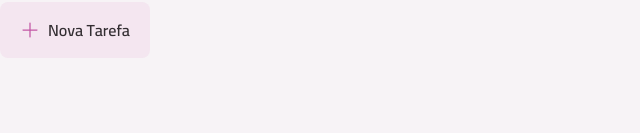
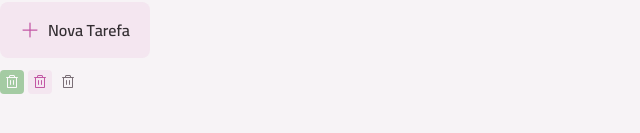
Before and after one commit to 2joliveira/todo, a React (Vite) app: page / in a window 1280 px wide. Shown: the part 207-340 px from the top of the page, without its empty margins (0-640 px from the left). Built offline with nearby package versions, Linux system fonts and the light colour scheme.

Commit message:
create button icon component

```diff
--- a/package.json
+++ b/package.json
@@ -3,6 +3,9 @@
   "private": true,
   "version": "0.0.0",
   "type": "module",
+  "engines": {
+    "node": "22.14.0"
+  },
   "scripts": {
     "dev": "vite",
     "build": "tsc -b && vite build",
--- a/src/App.tsx
+++ b/src/App.tsx
@@ -9,6 +9,7 @@
 import Icon from "./components/icon";
 import Badge from "./components/badge";
 import Button from "./components/button";
+import ButtonIcon from "./components/button-icon";
 
 export default function App() {
   return (
@@ -22,7 +23,8 @@
         <Text>Levar o dog pra passear</Text>
       </div>
 
-      <div className="flex gap-1">Add commentMore actions
+      <div className="flex gap-1">
+        Add commentMore actions
         <Icon svg={TrashIcon} className="fill-green-base" />
         <Icon svg={CheckIcon} />
         <Icon svg={PlusIcon} />
@@ -39,6 +41,12 @@
       <div>
         <Button icon={PlusIcon}>Nova Tarefa</Button>
       </div>
+
+      <div className="flex gap-1">
+        <ButtonIcon icon={TrashIcon} disabled />
+        <ButtonIcon icon={TrashIcon} variant="secondary" />
+        <ButtonIcon icon={TrashIcon} variant="tertiary" />
+      </div>
     </div>
   );
 }
--- /dev/null
+++ b/src/components/button-icon.tsx
@@ -0,0 +1,67 @@
+import { cva, type VariantProps } from "class-variance-authority";
+import Icon from "./icon";
+
+export const buttonIconVariants = cva(
+  `inline-flex items-center justify-center cursor-pointer transition group`,
+  {
+    variants: {
+      variant: {
+        primary: "bg-green-base hover:bg-green-dark",
+        secondary: "bg-gray-200 hover:bg-pink-base",
+        tertiary: "bg-transparent hover:bg-gray-200",
+      },
+      size: {
+        sm: "w-6 h-6 p-1 rounded",
+      },
+      disabled: {
+        true: "opacity-50 pointer-events-none",
+      },
+    },
+    defaultVariants: {
+      variant: "primary",
+      size: "sm",
+      disabled: false,
+    },
+  }
+);
+
+export const buttonIconIconVariants = cva(`transition`, {
+  variants: {
+    variant: {
+      primary: "fill-white",
+      secondary: "fill-pink-base group-hover:fill-white",
+      tertiary: "fill-gray-300 group-hover:fill-gray-400",
+    },
+    size: {
+      sm: "w-4 h-4",
+    },
+  },
+  defaultVariants: {
+    variant: "primary",
+    size: "sm",
+  },
+});
+
+interface ButtonIconsProps
+  extends Omit<React.ComponentProps<"button">, "disabled" | "size">,
+    VariantProps<typeof buttonIconVariants> {
+  icon: React.ComponentProps<typeof Icon>["svg"];
+}
+
+export default function ButtonIcon({
+  variant,
+  size,
+  disabled,
+  className,
+  icon,
+  ...props
+}: ButtonIconsProps) {
+  return (
+    <button
+      className={buttonIconVariants({ className, variant, size, disabled })}
+      {...props}
+    >
+      <Icon className={buttonIconIconVariants({ size, variant })} svg={icon} />
+    </button>
+  );
+}
```
